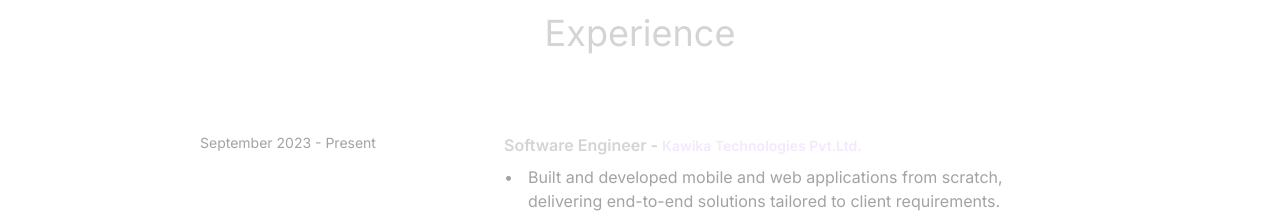
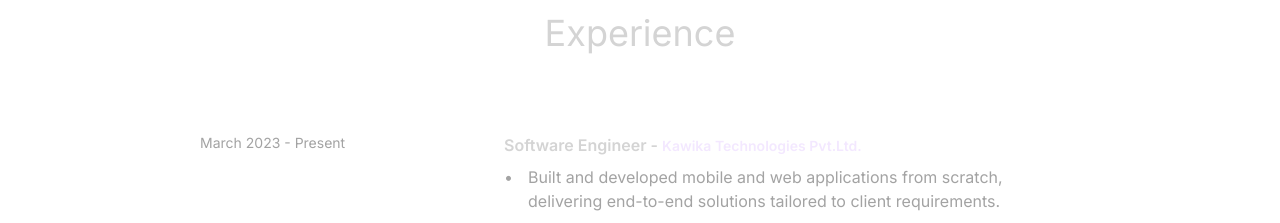
Before and after one commit to akshmohan/react_portfolio, a React (Vite) app: page / in a window 1280 px wide. Shown: the part 2120-2343 px from the top of the page. Built offline with nearby package versions, Linux system fonts and the light colour scheme.

Commit message:
Updated year

```diff
--- a/src/constants/index.js
+++ b/src/constants/index.js
@@ -15,7 +15,7 @@ export const ABOUT_TEXT = `I am a dedicated and versatile full stack developer w
 
 export const EXPERIENCES = [
   {
-    year: "September 2023 - Present",
+    year: "March 2023 - Present",
     role: "Software Engineer",
     company: "Kawika Technologies Pvt.Ltd.",
     description: `
```
